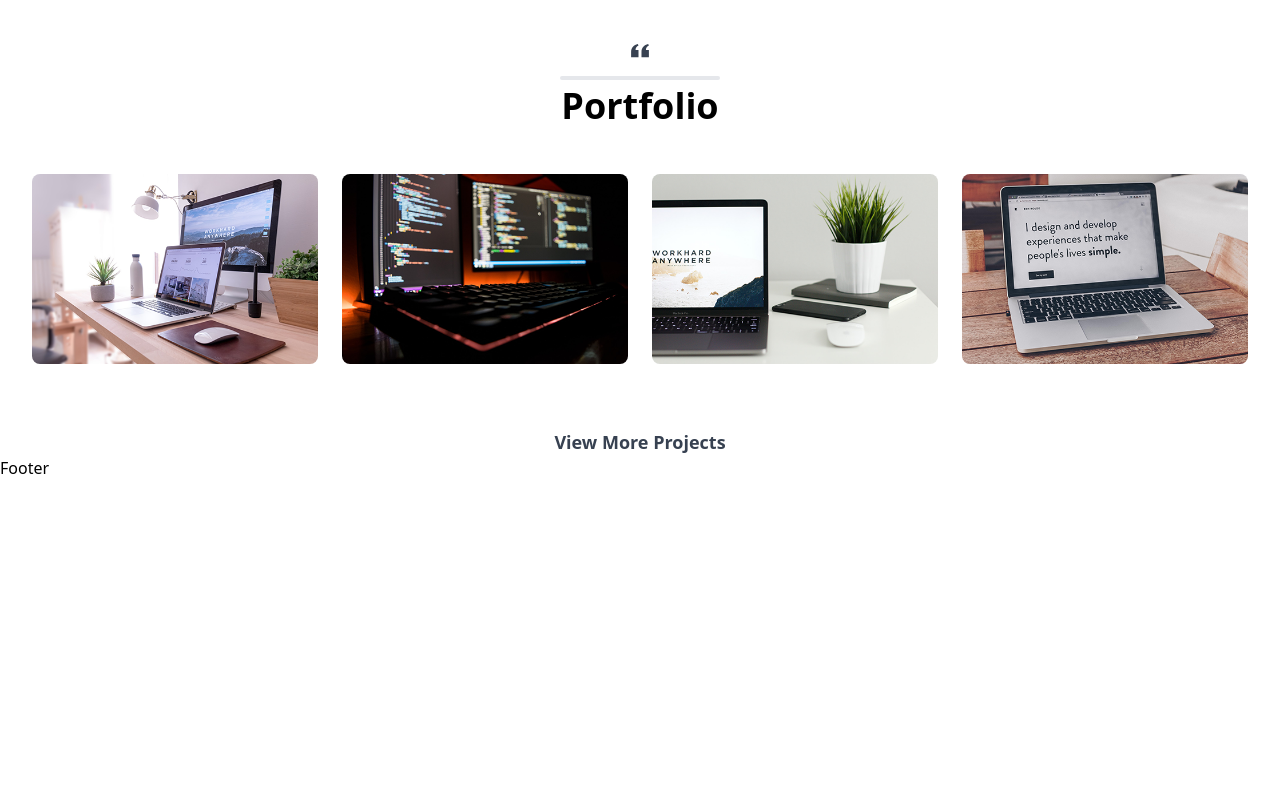
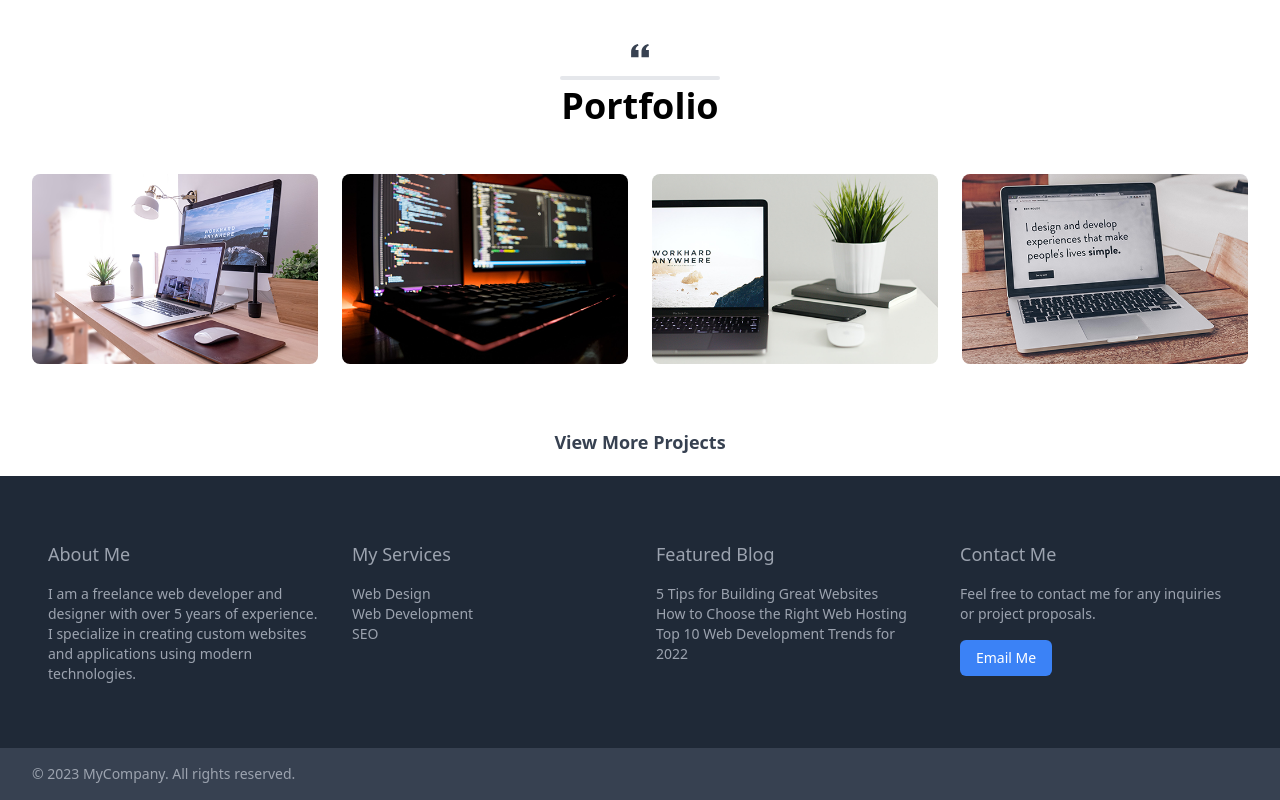
Before and after one commit to joseph-anselm/my-portfolio, a Next.js app: page / in a window 1280 px wide. Shown: the part 1694-2494 px from the top of the page. Before the commit the page ends 2174 px from the top, so only its background shows below. Built offline with nearby package versions, Linux system fonts and the light colour scheme.

Commit message:
my footer section  commit

```diff
--- a/components/footer.js
+++ b/components/footer.js
@@ -1,7 +1,92 @@
-import React from "react";
+import Link from "next/link";
 
-function Footer() {
-  return <div>Footer</div>;
-}
+const Footer = () => {
+  return (
+    <footer className="bg-gray-800 text-gray-400">
+      <div className="max-w-7xl mx-auto py-12 px-4 sm:px-6 lg:py-16 lg:px-8 grid grid-cols-1 md:grid-cols-2 lg:grid-cols-4 gap-y-10">
+        <div className="space-y-4 mx-4">
+          <h2 className="text-lg font-medium">About Me</h2>
+          <p className="text-sm">
+            I am a freelance web developer and designer with over 5 years of
+            experience. I specialize in creating custom websites and
+            applications using modern technologies.
+          </p>
+        </div>
+        <div className="space-y-4 mx-4">
+          <h2 className="text-lg font-medium">My Services</h2>
+          <ul className="text-sm">
+            <li>
+              <Link href="/services/web-design" legacyBehavior>
+                <a className="hover:text-white">Web Design</a>
+              </Link>
+            </li>
+            <li>
+              <Link href="/services/web-development" legacyBehavior>
+                <a className="hover:text-white">Web Development</a>
+              </Link>
+            </li>
+            <li>
+              <Link href="/services/seo" legacyBehavior>
+                <a className="hover:text-white">SEO</a>
+              </Link>
+            </li>
+          </ul>
+        </div>
+        <div className="space-y-4 mx-4">
+          <h2 className="text-lg font-medium">Featured Blog</h2>
+          <ul className="text-sm">
+            <li>
+              <Link
+                href="/blog/5-tips-for-building-great-websites"
+                legacyBehavior
+              >
+                <a className="hover:text-white">
+                  5 Tips for Building Great Websites
+                </a>
+              </Link>
+            </li>
+            <li>
+              <Link
+                href="/blog/how-to-choose-the-right-web-hosting"
+                legacyBehavior
+              >
+                <a className="hover:text-white">
+                  How to Choose the Right Web Hosting
+                </a>
+              </Link>
+            </li>
+            <li>
+              <Link
+                href="/blog/top-10-web-development-trends-for-2022"
+                legacyBehavior
+              >
+                <a className="hover:text-white">
+                  Top 10 Web Development Trends for 2022
+                </a>
+              </Link>
+            </li>
+          </ul>
+        </div>
+        <div className="space-y-4 mx-4">
+          <h2 className="text-lg font-medium">Contact Me</h2>
+          <p className="text-sm">
+            Feel free to contact me for any inquiries or project proposals.
+          </p>
+          <a
+            href="mailto:hello@example.com"
+            className="inline-block py-2 px-4 rounded-md bg-blue-500 hover:bg-blue-600 text-white text-sm mt-2"
+          >
+            Email Me
+          </a>
+        </div>
+      </div>
+      <div className="bg-gray-700 py-4 px-4 sm:px-6 lg:px-8 text-sm">
+        <p className="text-gray-400">
+          &copy; 2023 MyCompany. All rights reserved.
+        </p>
+      </div>
+    </footer>
+  );
+};
 
 export default Footer;
--- a/pages/index.js
+++ b/pages/index.js
@@ -259,7 +259,7 @@ export default function Home() {
             ))}
           </div>
         </div>
-        <div className="text-center">
+        <div className="text-center mb-5">
           <a
             href="/portfolio"
             className="text-lg font-semibold text-gray-700 hover:text-gray-900"
```
